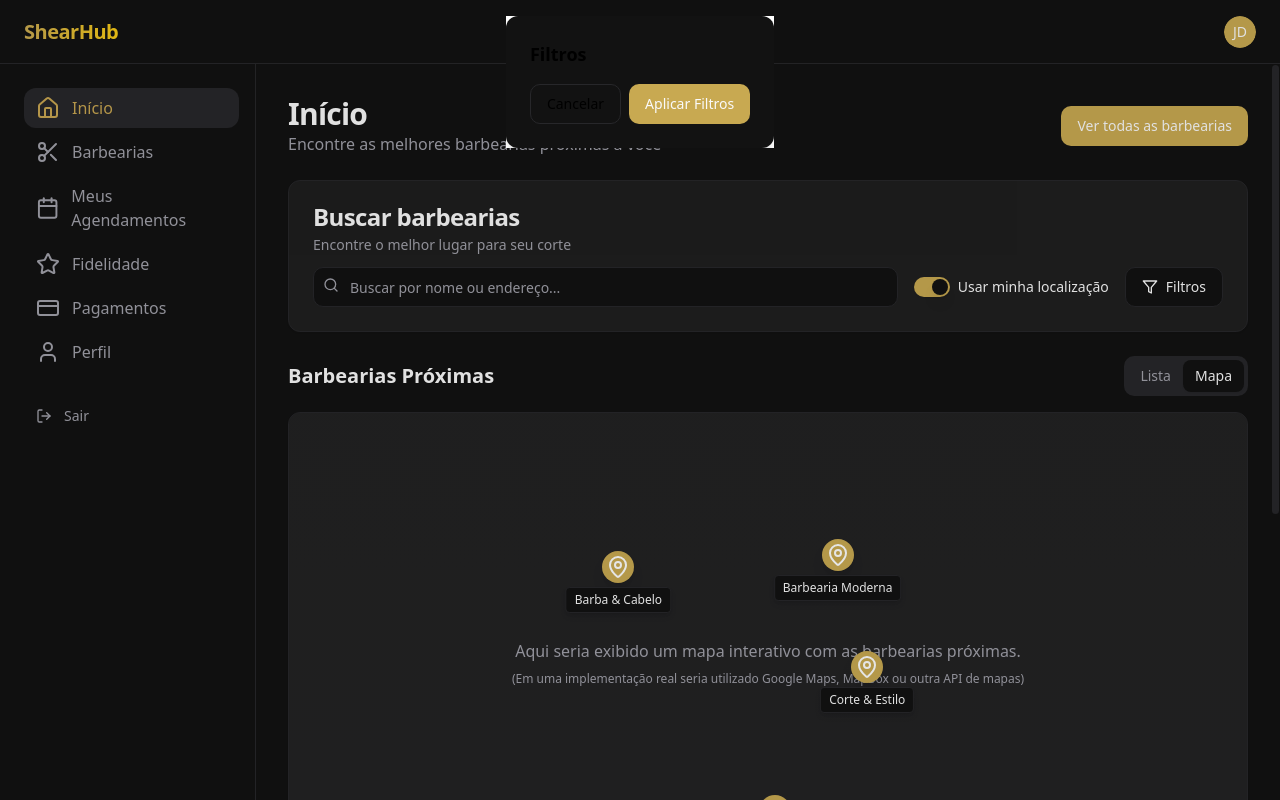
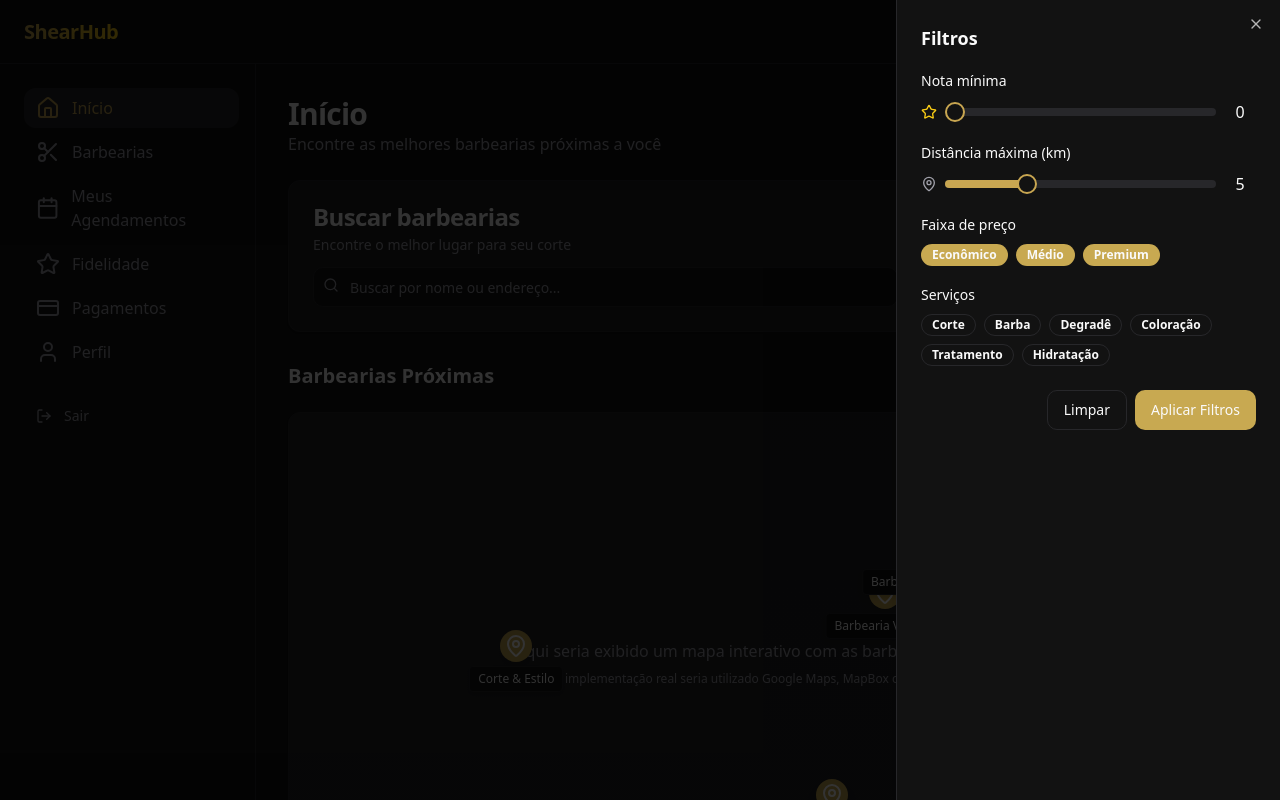
Before and after one commit to JoseEvilanio/shear-hub-pro, a React (Vite) app: page /cliente in a window 1280 px wide. Both pictures are taken after a click on the button "Filtros". Built offline with nearby package versions, Linux system fonts and the light colour scheme.

Commit message:
Fix: Resolve TypeScript errors
Fixes several TypeScript errors related to type mismatches, missing properties, and import issues.

```diff
--- a/src/components/ui/progress.tsx
+++ b/src/components/ui/progress.tsx
@@ -1,11 +1,16 @@
+
 import * as React from "react"
 import * as ProgressPrimitive from "@radix-ui/react-progress"
 
 import { cn } from "@/lib/utils"
 
+interface ProgressProps extends React.ComponentPropsWithoutRef<typeof ProgressPrimitive.Root> {
+  // No need for indicatorClassName anymore, as we'll use CSS variables
+}
+
 const Progress = React.forwardRef<
   React.ElementRef<typeof ProgressPrimitive.Root>,
-  React.ComponentPropsWithoutRef<typeof ProgressPrimitive.Root>
+  ProgressProps
 >(({ className, value, ...props }, ref) => (
   <ProgressPrimitive.Root
     ref={ref}
@@ -17,7 +22,10 @@ const Progress = React.forwardRef<
   >
     <ProgressPrimitive.Indicator
       className="h-full w-full flex-1 bg-primary transition-all"
-      style={{ transform: `translateX(-${100 - (value || 0)}%)` }}
+      style={{
+        transform: `translateX(-${100 - (value || 0)}%)`,
+        backgroundColor: 'var(--progress-background, hsl(var(--primary)))'
+      }}
     />
   </ProgressPrimitive.Root>
 ))
--- a/src/pages/cliente/ClientBookingForm.tsx
+++ b/src/pages/cliente/ClientBookingForm.tsx
@@ -1,4 +1,3 @@
-
 import { useState } from "react";
 import { useParams, useSearchParams, useNavigate } from "react-router-dom";
 import { ClientLayout } from "@/components/layout/client-layout";
@@ -74,7 +73,7 @@ const bookingFormSchema = z.object({
   time: z.string({
     required_error: "Por favor, selecione um horário.",
   }),
-  paymentMethod: z.enum(["na_hora", "pix", "cartao"], {
+  paymentMethod: z.enum(["na_hora", "pix", "cartao", "carteira"], {
     required_error: "Por favor, selecione um método de pagamento.",
   }),
 });
--- a/src/pages/cliente/ClientHome.tsx
+++ b/src/pages/cliente/ClientHome.tsx
@@ -5,6 +5,7 @@ import { Card, CardContent, CardDescription, CardHeader, CardTitle } from "@/com
 import { Button } from "@/components/ui/button";
 import { Tabs, TabsContent, TabsList, TabsTrigger } from "@/components/ui/tabs";
 import { Input } from "@/components/ui/input";
+import { Sheet, SheetContent, SheetTrigger } from "@/components/ui/sheet";
 import {
   Select,
   SelectContent,
@@ -82,6 +83,7 @@ const ClientHome = () => {
   const [maxDistance, setMaxDistance] = useState(5);
   const [selectedServices, setSelectedServices] = useState<string[]>([]);
   const [filteredShops, setFilteredShops] = useState(mockBarberShops);
+  const [isFilterSheetOpen, setIsFilterSheetOpen] = useState(false);
 
   // Filtrar barbearias baseado nos critérios
   useEffect(() => {
@@ -179,36 +181,116 @@ const ClientHome = () => {
                 <Label htmlFor="location-toggle">Usar minha localização</Label>
               </div>
 
+              <Sheet open={isFilterSheetOpen} onOpenChange={setIsFilterSheetOpen}>
+                <SheetTrigger asChild>
                   <Button
                     variant="outline"
                     className="flex gap-2 whitespace-nowrap"
-                onClick={() => document.getElementById('filter-dialog')?.showModal()}
                   >
                     <Filter className="h-4 w-4" /> Filtros
                   </Button>
+                </SheetTrigger>
+                <SheetContent side="right" className="w-[300px] sm:w-[400px]">
+                  <h3 className="font-bold text-lg mb-4">Filtros</h3>
+
+                  <div className="space-y-6">
+                    {/* Filtros de barbearia */}
+                    <div className="space-y-4">
+                      <div className="space-y-2">
+                        <Label>Nota mínima</Label>
+                        <div className="flex items-center gap-2">
+                          <Star className="h-4 w-4 text-yellow-400" />
+                          <Slider
+                            value={[minRating]}
+                            min={0}
+                            max={5}
+                            step={0.5}
+                            onValueChange={(val) => setMinRating(val[0])}
+                            className="flex-1"
+                          />
+                          <span className="w-8 text-center">{minRating}</span>
+                        </div>
                       </div>
 
-            {/* Dialog para filtros em dispositivos móveis */}
-            <dialog id="filter-dialog" className="modal modal-bottom sm:modal-middle">
-              <div className="modal-box bg-background p-6 rounded-lg shadow-lg space-y-4">
-                <h3 className="font-bold text-lg">Filtros</h3>
-
-                {/* Filtros */}
-                <div className="space-y-4">
-                  {/* ... (aqui iriam os mesmos filtros que mostraremos abaixo) ... */}
+                      <div className="space-y-2">
+                        <Label>Distância máxima (km)</Label>
+                        <div className="flex items-center gap-2">
+                          <MapPin className="h-4 w-4 text-muted-foreground" />
+                          <Slider
+                            value={[maxDistance]}
+                            min={1}
+                            max={15}
+                            step={0.5}
+                            onValueChange={(val) => setMaxDistance(val[0])}
+                            className="flex-1"
+                          />
+                          <span className="w-8 text-center">{maxDistance}</span>
+                        </div>
                       </div>
 
-                <div className="modal-action">
-                  <form method="dialog">
-                    <Button type="submit" variant="outline" className="mr-2">Cancelar</Button>
-                    <Button type="submit" className="bg-barber-gold hover:bg-barber-gold/90">Aplicar Filtros</Button>
-                  </form>
+                      <div className="space-y-2">
+                        <Label>Faixa de preço</Label>
+                        <div className="flex flex-wrap gap-2">
+                          {["baixo", "médio", "alto"].map((range) => (
+                            <Badge
+                              key={range}
+                              variant={priceRange.includes(range) ? "default" : "outline"}
+                              className={`cursor-pointer ${priceRange.includes(range) ? "bg-barber-gold hover:bg-barber-gold/80" : ""}`}
+                              onClick={() => {
+                                if (priceRange.includes(range) && priceRange.length > 1) {
+                                  setPriceRange(prev => prev.filter(p => p !== range));
+                                } else if (!priceRange.includes(range)) {
+                                  setPriceRange(prev => [...prev, range]);
+                                }
+                              }}
+                            >
+                              {range === "baixo" ? "Econômico" : range === "médio" ? "Médio" : "Premium"}
+                            </Badge>
+                          ))}
                         </div>
                       </div>
-              <form method="dialog" className="modal-backdrop">
-                <Button type="submit" className="hidden">close</Button>
-              </form>
-            </dialog>
+
+                      <div className="space-y-2">
+                        <Label>Serviços</Label>
+                        <div className="flex flex-wrap gap-2">
+                          {availableServices.map((service) => (
+                            <Badge
+                              key={service}
+                              variant={selectedServices.includes(service) ? "default" : "outline"}
+                              className={`cursor-pointer ${selectedServices.includes(service) ? "bg-barber-gold hover:bg-barber-gold/80" : ""}`}
+                              onClick={() => toggleService(service)}
+                            >
+                              {service}
+                            </Badge>
+                          ))}
+                        </div>
+                      </div>
+                    </div>
+
+                    <div className="flex justify-end space-x-2">
+                      <Button
+                        variant="outline"
+                        onClick={() => {
+                          setMinRating(0);
+                          setMaxDistance(5);
+                          setPriceRange(["baixo", "médio", "alto"]);
+                          setSelectedServices([]);
+                          setIsFilterSheetOpen(false);
+                        }}
+                      >
+                        Limpar
+                      </Button>
+                      <Button
+                        className="bg-barber-gold hover:bg-barber-gold/90"
+                        onClick={() => setIsFilterSheetOpen(false)}
+                      >
+                        Aplicar Filtros
+                      </Button>
+                    </div>
+                  </div>
+                </SheetContent>
+              </Sheet>
+            </div>
           </CardContent>
         </Card>
 
--- a/src/pages/cliente/ClientLoyalty.tsx
+++ b/src/pages/cliente/ClientLoyalty.tsx
@@ -5,7 +5,7 @@ import { Card, CardContent, CardDescription, CardFooter, CardHeader, CardTitle }
 import { Button } from "@/components/ui/button";
 import { Tabs, TabsContent, TabsList, TabsTrigger } from "@/components/ui/tabs";
 import { Progress } from "@/components/ui/progress";
-import { Star, Gift, Calendar, Trophy, Scissors, Check } from "lucide-react";
+import { Star, Gift, Calendar, Trophy, Scissors, Check, User } from "lucide-react";
 import { toast } from "sonner";
 import { cn } from "@/lib/utils";
 import { format } from "date-fns";
@@ -109,7 +109,13 @@ const ClientLoyalty = () => {
                       <span>Progresso para próxima recompensa</span>
                       <span className="font-medium">{mockLoyaltyData.points}/{mockLoyaltyData.visitsRequired}</span>
                     </div>
-                    <Progress value={loyaltyProgress} className="h-2" indicatorClassName="bg-barber-gold" />
+                    <Progress
+                      value={loyaltyProgress}
+                      className="h-2"
+                      style={{
+                        '--progress-background': 'hsl(var(--barber-gold))'
+                      } as React.CSSProperties}
+                    />
                     <p className="text-xs text-muted-foreground text-center">
                       Faltam {mockLoyaltyData.visitsRequired - mockLoyaltyData.points} cortes para você ganhar um grátis!
                     </p>
@@ -226,7 +232,13 @@ const ClientLoyalty = () => {
                       <span>Indicações confirmadas</span>
                       <span className="font-medium">{mockReferralsData.totalReferrals}/{mockReferralsData.referralsRequired}</span>
                     </div>
-                    <Progress value={referralsProgress} className="h-2" indicatorClassName="bg-purple-500" />
+                    <Progress
+                      value={referralsProgress}
+                      className="h-2"
+                      style={{
+                        '--progress-background': 'hsl(var(--purple-500))'
+                      } as React.CSSProperties}
+                    />
                     <p className="text-xs text-muted-foreground text-center">
                       Faltam {mockReferralsData.referralsRequired - mockReferralsData.totalReferrals} indicações para você ganhar um corte grátis!
                     </p>
```
Lines whose indentation alone changed are shown as unchanged.
